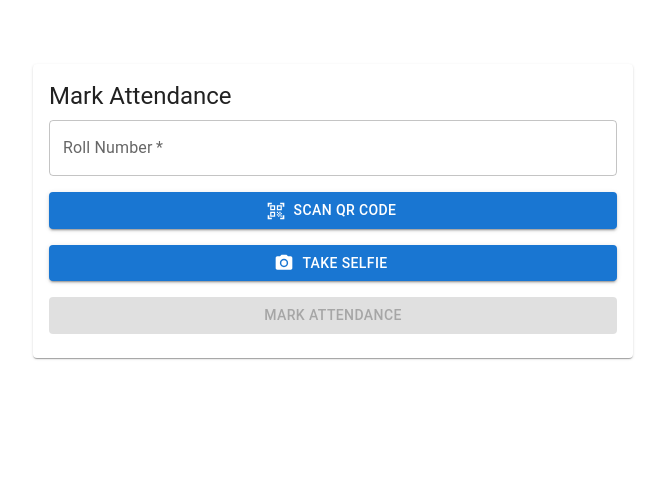
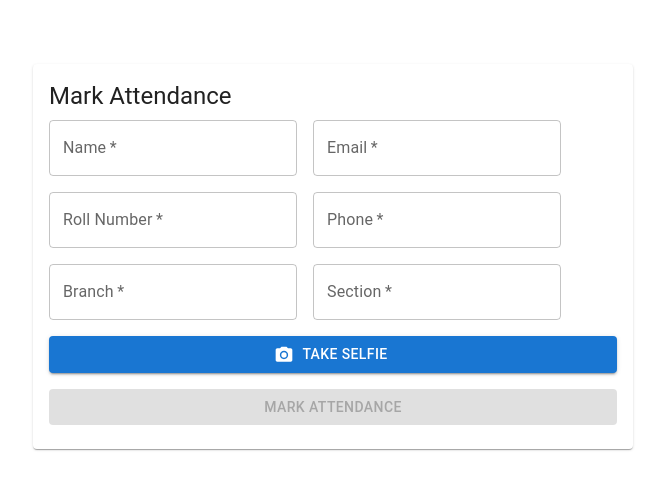
Before and after one commit to AnilKumar145/QR_Frontend, a React (Vite) app: page /mark-attendance/1 in a window 1280 px wide. Shown: the top 490 px of the page, without its empty margins (307-972 px from the left). Built offline with nearby package versions, Linux system fonts and the light colour scheme; no server answers.

Commit message:
fix: Grid component TypeScript errors

```diff
--- a/src/api/index.ts
+++ b/src/api/index.ts
@@ -1,15 +1,12 @@
 import axios from 'axios';
 
-const API_BASE_URL = import.meta.env.VITE_API_BASE_URL || 'http://localhost:8000/api/v1';
-
 export const api = axios.create({
-    baseURL: API_BASE_URL,
+    baseURL: import.meta.env.VITE_API_BASE_URL,
     headers: {
         'Content-Type': 'application/json',
         'Accept': 'application/json'
     },
-    timeout: 10000,
-    withCredentials: true
+    withCredentials: false,  // Change this to false if you don't need credentials
 });
 
 // Enhanced error handling
--- a/src/components/AttendanceMarking.tsx
+++ b/src/components/AttendanceMarking.tsx
@@ -1,5 +1,4 @@
 import React, { useState, useCallback, useRef, useEffect } from 'react';
-import { Html5QrcodeScanner } from 'html5-qrcode';
 import {
     Box,
     Button,
@@ -9,104 +8,56 @@ import {
     Typography,
     Alert,
     CircularProgress,
-    Dialog,
+    Grid
 } from '@mui/material';
-import { QrCodeScanner, PhotoCamera } from '@mui/icons-material';
+import { PhotoCamera } from '@mui/icons-material';
 import Webcam from 'react-webcam';
 import { useGeolocation } from '../hooks/useGeoLocation';
 import { attendanceService } from '../services/attendanceService';
-import {  useParams } from 'react-router-dom';
+import { useParams } from 'react-router-dom';
 
 export const AttendanceMarking: React.FC = () => {
-
-    const { sessionId: urlSessionId } = useParams(); // rename to avoid conflict
-    const [sessionId, setSessionId] = useState<string | null>(null); // Add this state
-    const [rollNo, setRollNo] = useState('');
+    const { sessionId } = useParams();
+    const [formData, setFormData] = useState({
+        name: '',
+        email: '',
+        roll_no: '',
+        phone: '',
+        branch: '',
+        section: ''
+    });
     const [selfie, setSelfie] = useState<File | null>(null);
     const [showCamera, setShowCamera] = useState(false);
-    const [showQRScanner, setShowQRScanner] = useState(false);
     const [loading, setLoading] = useState(false);
     const [error, setError] = useState<string | null>(null);
     const [success, setSuccess] = useState(false);
 
     const webcamRef = useRef<Webcam>(null);
     const { location, error: locationError } = useGeolocation();
-    const qrScannerId = 'html5-qr-scanner';
 
+    // Request location permission immediately when component mounts
     useEffect(() => {
-        console.log('Component mounted with urlSessionId:', urlSessionId);
-    }, [urlSessionId]);
-
-    useEffect(() => {
-        if (urlSessionId) {
-            console.log('Setting session ID from URL:', urlSessionId);
-            setSessionId(urlSessionId);
-        }
-    }, [urlSessionId]);
-
-    const handleQRScan = useCallback((decodedText: string): void => {
-        console.log('Raw QR Scan Result:', decodedText);
-
-        try {
-            // Try to extract session ID from URL
-            const urlMatch = decodedText.match(/mark-attendance\/([^/]+)$/);
-            if (!urlMatch) {
-                throw new Error('Invalid QR code format');
-            }
-            const sessionId = urlMatch[1];
-
-            console.log('Extracted session ID:', sessionId);
-
-            // Clean up scanner
-            if (scanner.current) {
-                scanner.current.clear().catch(console.error);
-                scanner.current = null;
-            }
-            setShowQRScanner(false);
-
-            // For Google Lens and other QR readers, they will directly open the URL
-            // This code will only run if scanned within the app
-            setSessionId(sessionId);
-            window.location.href = `/mark-attendance/${sessionId}`;
-
-        } catch (error) {
-            console.error('QR Processing Error:', error);
-            setError(error instanceof Error ? error.message : 'Failed to process QR code');
+        if (navigator.geolocation) {
+            navigator.geolocation.getCurrentPosition(
+                () => {},
+                (error) => {
+                    setError(`Location permission: ${error.message}`);
+                },
+                { enableHighAccuracy: true }
+            );
         }
     }, []);
 
-    // Add scanner ref to store the instance
-    const scanner = useRef<Html5QrcodeScanner | null>(null);
-
-    // Update QR scanner initialization
-    useEffect(() => {
-        if (showQRScanner) {
-            const newScanner = new Html5QrcodeScanner(
-                qrScannerId,
-                {
-                    fps: 10,
-                    qrbox: { width: 250, height: 250 },
-                    rememberLastUsedCamera: true,
-                },
-                false
-            );
-
-            scanner.current = newScanner;
-            newScanner.render(handleQRScan, console.error);
-        }
-
-        return () => {
-            if (scanner.current) {
-                scanner.current.clear().catch(console.error);
-                scanner.current = null;
-            }
+    const handleInputChange = (e: React.ChangeEvent<HTMLInputElement>) => {
+        setFormData({
+            ...formData,
+            [e.target.name]: e.target.value
+        });
     };
-    }, [showQRScanner, handleQRScan]);
 
     const handleCaptureSelfie = useCallback(() => {
         const imageSrc = webcamRef.current?.getScreenshot();
         if (imageSrc) {
-            // Convert base64 to File object
             fetch(imageSrc)
                 .then(res => res.blob())
                 .then(blob => {
@@ -119,8 +70,8 @@ export const AttendanceMarking: React.FC = () => {
 
     const handleSubmit = async (e: React.FormEvent) => {
         e.preventDefault();
-        if (!location || !selfie || !sessionId || !rollNo) {
-            setError('Please fill all required fields');
+        if (!location || !selfie || !sessionId) {
+            setError('Please ensure location access is granted and selfie is taken');
             return;
         }
 
@@ -130,7 +81,7 @@ export const AttendanceMarking: React.FC = () => {
         try {
             await attendanceService.markAttendance({
                 session_id: sessionId,
-                roll_no: rollNo,
+                ...formData,
                 location_lat: location.latitude,
                 location_lon: location.longitude,
                 selfie: selfie,
@@ -152,7 +103,6 @@ export const AttendanceMarking: React.FC = () => {
     }
 
     return (
-        <>
         <Card sx={{ maxWidth: 600, margin: 'auto', mt: 4 }}>
             <CardContent>
                 <Typography variant="h5" gutterBottom>
@@ -163,27 +113,77 @@ export const AttendanceMarking: React.FC = () => {
                 {locationError && <Alert severity="error" sx={{ mb: 2 }}>{locationError}</Alert>}
 
                 <Box component="form" onSubmit={handleSubmit} sx={{ display: 'flex', flexDirection: 'column', gap: 2 }}>
+                    <Grid container spacing={2}>
+                        <Grid component="div" sx={{ gridColumn: 'span 12' }}>
                             <TextField
-                            label="Roll Number"
-                            value={rollNo}
-                            onChange={(e) => setRollNo(e.target.value)}
+                                fullWidth
+                                label="Name"
+                                name="name"
+                                value={formData.name}
+                                onChange={handleInputChange}
                                 required
                             />
-
-                        <Button
-                            variant="contained"
-                            startIcon={<QrCodeScanner />}
-                            onClick={() => setShowQRScanner(true)}
-                        >
-                            Scan QR Code
-                        </Button>
+                        </Grid>
+                        <Grid component="div" sx={{ gridColumn: 'span 12' }}>
+                            <TextField
+                                fullWidth
+                                label="Email"
+                                name="email"
+                                type="email"
+                                value={formData.email}
+                                onChange={handleInputChange}
+                                required
+                            />
+                        </Grid>
+                        <Grid component="div" sx={{ gridColumn: { xs: 'span 12', sm: 'span 6' } }}>
+                            <TextField
+                                fullWidth
+                                label="Roll Number"
+                                name="roll_no"
+                                value={formData.roll_no}
+                                onChange={handleInputChange}
+                                required
+                            />
+                        </Grid>
+                        <Grid component="div" sx={{ gridColumn: { xs: 'span 12', sm: 'span 6' } }}>
+                            <TextField
+                                fullWidth
+                                label="Phone"
+                                name="phone"
+                                value={formData.phone}
+                                onChange={handleInputChange}
+                                required
+                            />
+                        </Grid>
+                        <Grid component="div" sx={{ gridColumn: { xs: 'span 12', sm: 'span 6' } }}>
+                            <TextField
+                                fullWidth
+                                label="Branch"
+                                name="branch"
+                                value={formData.branch}
+                                onChange={handleInputChange}
+                                required
+                            />
+                        </Grid>
+                        <Grid component="div" sx={{ gridColumn: { xs: 'span 12', sm: 'span 6' } }}>
+                            <TextField
+                                fullWidth
+                                label="Section"
+                                name="section"
+                                value={formData.section}
+                                onChange={handleInputChange}
+                                required
+                            />
+                        </Grid>
+                    </Grid>
 
                     {showCamera ? (
-                            <Box sx={{ position: 'relative' }}>
+                        <Box sx={{ position: 'relative', width: '100%', height: 'auto' }}>
                             <Webcam
                                 ref={webcamRef}
                                 audio={false}
                                 screenshotFormat="image/jpeg"
+                                width="100%"
                                 onUserMedia={() => setError(null)}
                                 onUserMediaError={() => setError('Camera access denied')}
                             />
@@ -200,8 +200,9 @@ export const AttendanceMarking: React.FC = () => {
                             variant="contained"
                             startIcon={<PhotoCamera />}
                             onClick={() => setShowCamera(true)}
+                            fullWidth
                         >
-                                Take Selfie
+                            {selfie ? 'Retake Selfie' : 'Take Selfie'}
                         </Button>
                     )}
 
@@ -209,30 +210,13 @@ export const AttendanceMarking: React.FC = () => {
                         type="submit"
                         variant="contained"
                         color="primary"
-                            disabled={loading || !location || !selfie || !sessionId || !rollNo}
+                        disabled={loading || !location || !selfie || !sessionId}
+                        fullWidth
                     >
                         {loading ? <CircularProgress size={24} /> : 'Mark Attendance'}
                     </Button>
                 </Box>
             </CardContent>
         </Card>
-
-            <Dialog
-                open={showQRScanner}
-                onClose={() => {
-                    setShowQRScanner(false);
-                    if (scanner.current) {
-                        scanner.current.clear().catch(console.error);
-                        scanner.current = null;
-                    }
-                }}
-                maxWidth="sm"
-                fullWidth
-            >
-                <Box sx={{ p: 2 }}>
-                    <div id={qrScannerId} />
-                </Box>
-            </Dialog>
-        </>
     );
 };
```
Lines whose indentation alone changed are shown as unchanged.
